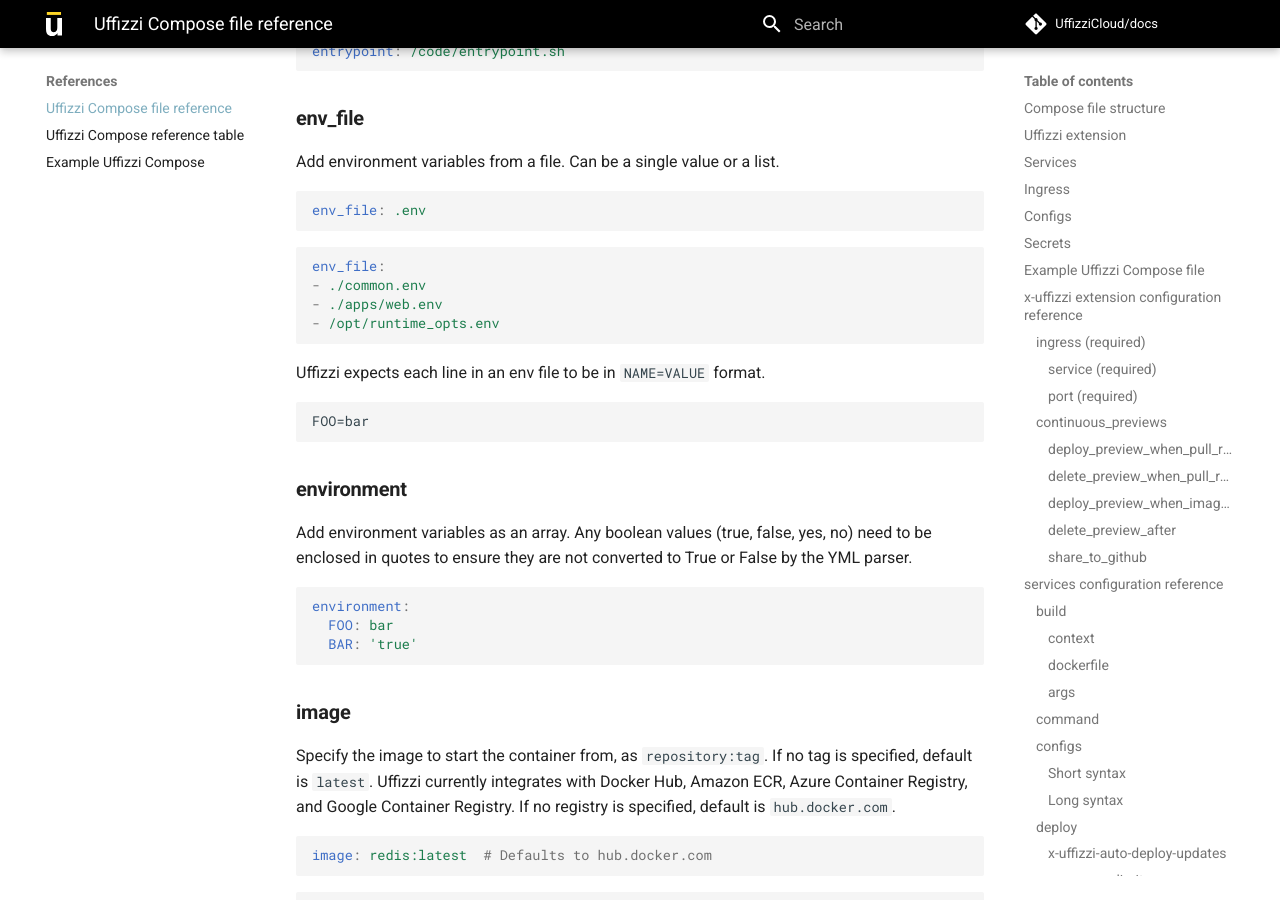
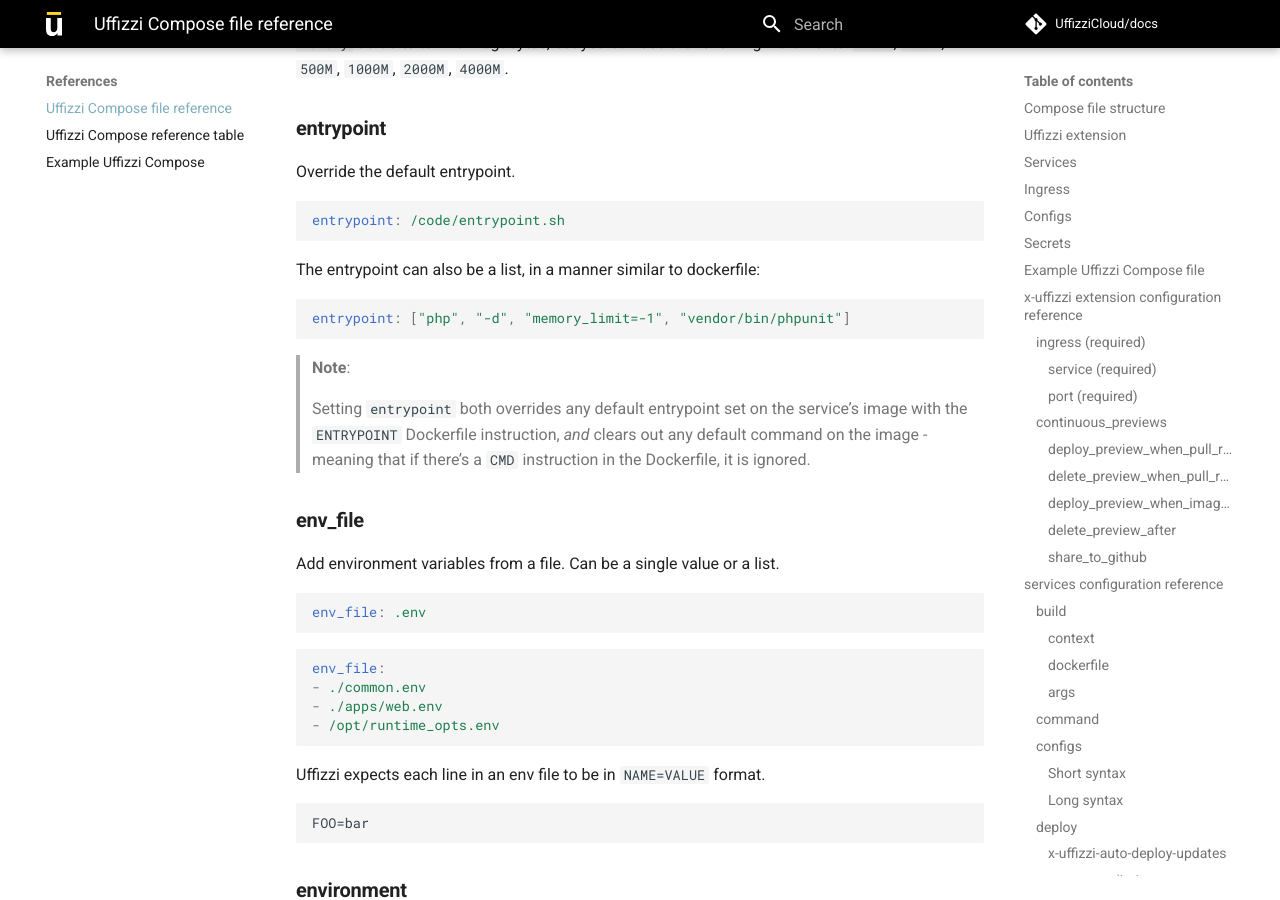
Before and after one commit to UffizziCloud/docs, an MkDocs documentation site: the page built from docs/references/compose-spec.md, in a window 1280 px wide and 900 px high, scrolled down 11164 px. Built offline with MkDocs 1.6.1 and Material for MkDocs 9.7.7, drawn with Linux system fonts in a browser that asks for light colours; comment, search, counter and statistics services are not loaded; some of the changed text lies outside the part shown.

Commit message:
Updated command and ENTRYPOINT

````diff
--- a/docs/references/compose-spec.md
+++ b/docs/references/compose-spec.md
@@ -358,7 +358,18 @@
 
 ### **command**
 
-Override the default command. Command and args should be used with [`entrypoint`](#entrypoint) and expressed in quotes as a list.
+Override the default command.
+
+``` yaml
+command: bundle exec thin -p 3000
+```
+
+The command can also be a list, in a manner similar to dockerfile:
+``` yaml
+command: ["bundle", "exec", "thin", "-p", "3000"]
+```
+
+Command can be used as args for [`entrypoint`](#entrypoint) and expressed in quotes as a list:
 
 ```  yaml
 entrypoint: /usr/bin/nginx-debug
@@ -454,6 +465,17 @@
 ``` yaml
 entrypoint: /code/entrypoint.sh
 ```
+
+The entrypoint can also be a list, in a manner similar to dockerfile:
+
+``` yaml
+entrypoint: ["php", "-d", "memory_limit=-1", "vendor/bin/phpunit"]
+```
+
+> **Note**:
+>
+> Setting `entrypoint` both overrides any default entrypoint set on the service’s image with the `ENTRYPOINT` Dockerfile instruction, *and* clears out any default command on the image - meaning that if there’s a `CMD` instruction in the Dockerfile, it is ignored.
+
 
 ### **env_file**
 
````
